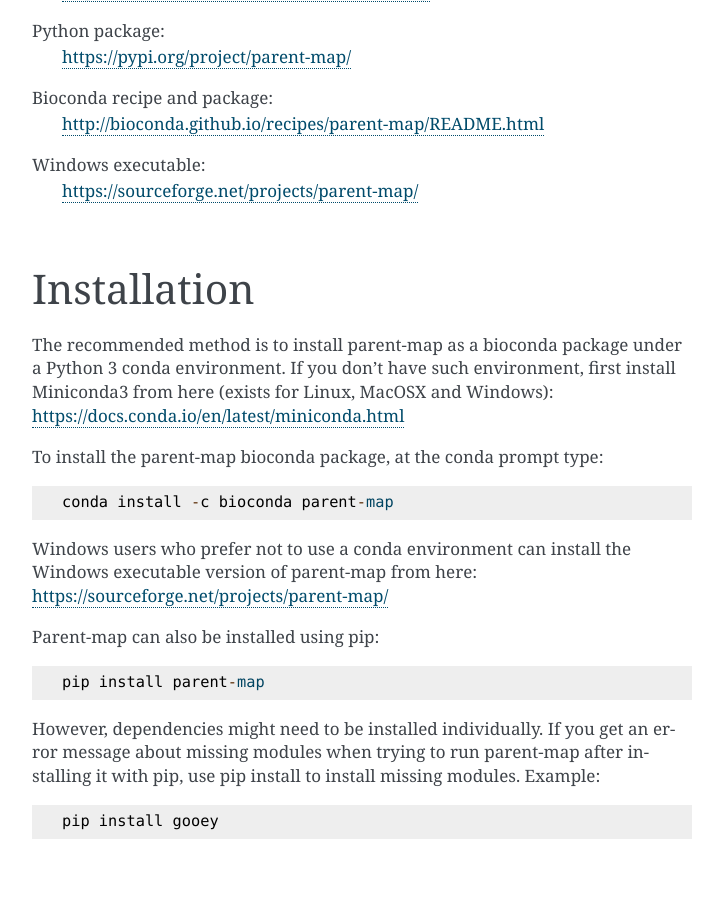
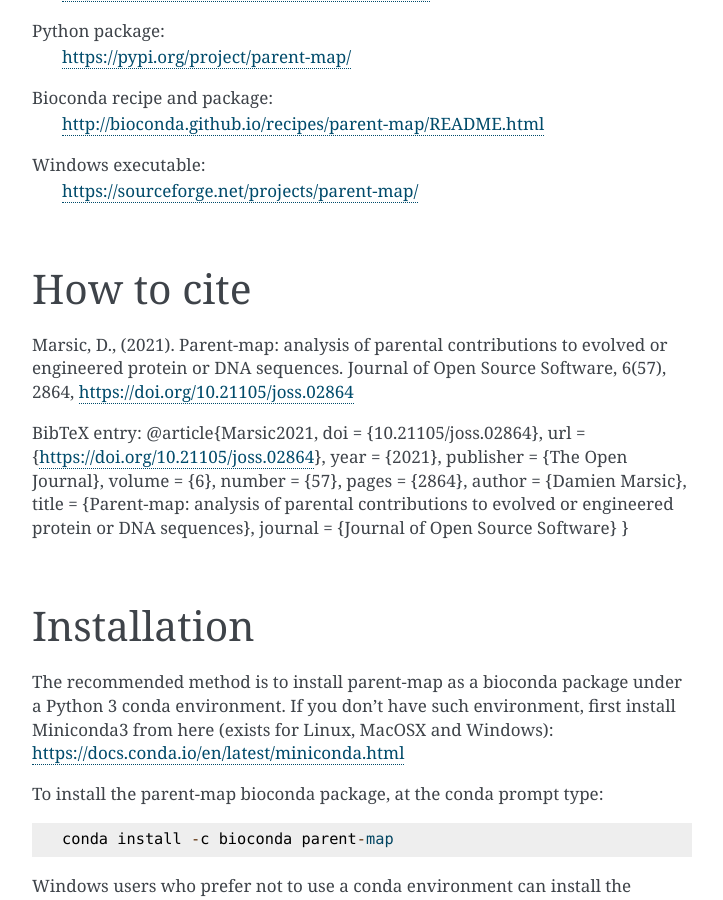
Before and after one commit to damienmarsic/Parent-map, a Sphinx documentation site: the page built from docs/pm-doc.rst, in a window 1280 px wide and 900 px high, scrolled down 1473 px. Shown: the whole window, without its empty margins (388-1111 px from the left). Built offline with Sphinx 7.4.7, drawn with Linux system fonts in a browser that asks for light colours.

Commit message:
Update pm-doc.rst

```diff
--- a/docs/pm-doc.rst
+++ b/docs/pm-doc.rst
@@ -37,6 +37,15 @@
 
 Windows executable:
  https://sourceforge.net/projects/parent-map/
+
+|
+How to cite
+===========
+
+Marsic, D., (2021). Parent-map: analysis of parental contributions to evolved or engineered protein or DNA sequences. Journal of Open Source Software, 6(57), 2864, https://doi.org/10.21105/joss.02864
+
+BibTeX entry:
+@article{Marsic2021, doi = {10.21105/joss.02864}, url = {https://doi.org/10.21105/joss.02864}, year = {2021}, publisher = {The Open Journal}, volume = {6}, number = {57}, pages = {2864}, author = {Damien Marsic}, title = {Parent-map: analysis of parental contributions to evolved or engineered protein or DNA sequences}, journal = {Journal of Open Source Software} }
 
 |
 Installation
```
